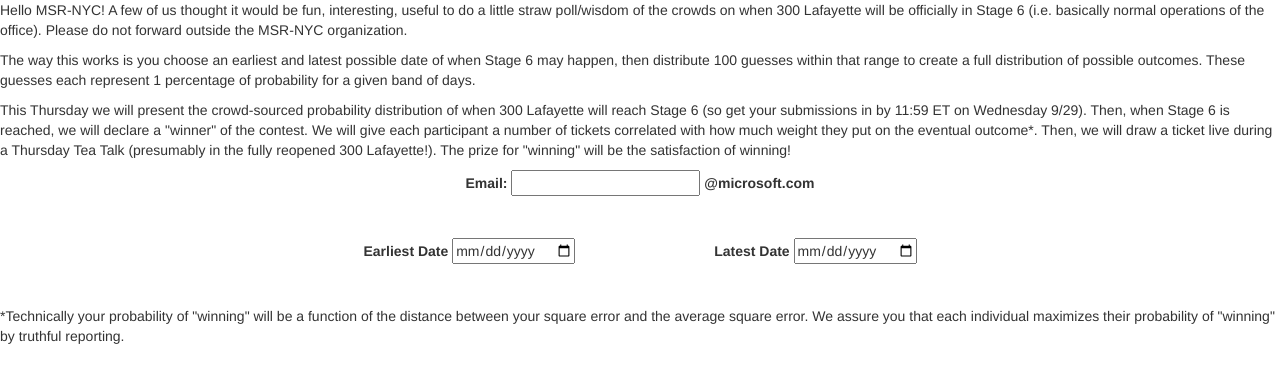
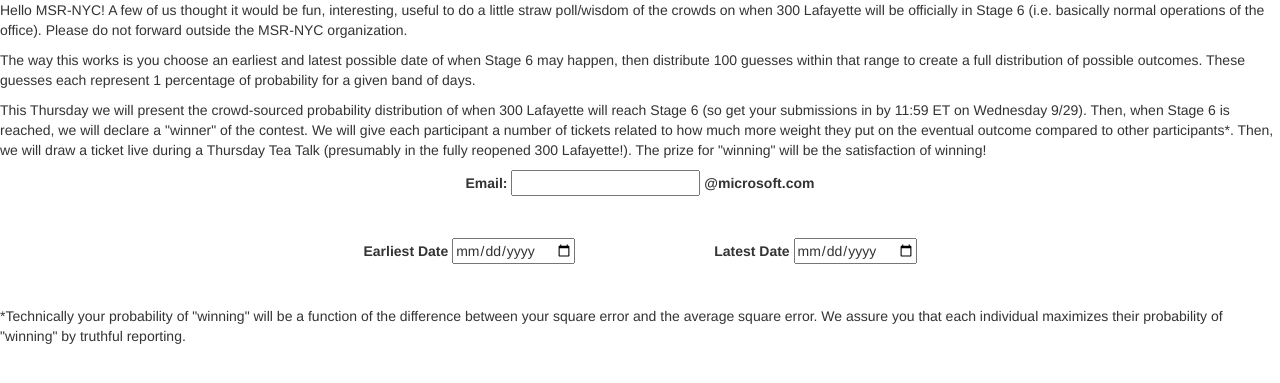
Before and after one commit to SoyBison/s6bets, a Flask app: page / in a window 1280 px wide. Shown: the top 383 px of the page. Run offline with Flask 2, Linux system fonts and the light colour scheme; some libraries are stand-ins or nearby versions.

Commit message:
changed copy

```diff
--- a/templates/index.html
+++ b/templates/index.html
@@ -12,7 +12,7 @@
 <body>
 <p>Hello MSR-NYC! A few of us thought it would be fun, interesting, useful to do a little straw poll/wisdom of the crowds on when 300 Lafayette will be officially in Stage 6 (i.e. basically normal operations of the office). Please do not forward outside the MSR-NYC organization.</p>
 <p>The way this works is you choose an earliest and latest possible date of when Stage 6 may happen, then distribute 100 guesses within that range to create a full distribution of possible outcomes. These guesses each represent 1 percentage of probability for a given band of days.</p>
-<p>This Thursday we will present the crowd-sourced probability distribution of when 300 Lafayette will reach Stage 6 (so get your submissions in by 11:59 ET on Wednesday 9/29). Then, when Stage 6 is reached, we will declare a "winner" of the contest. We will give each participant a number of tickets correlated with how much weight they put on the eventual outcome*. Then, we will draw a ticket live during a Thursday Tea Talk (presumably in the fully reopened 300 Lafayette!). The prize for "winning" will be the satisfaction of winning!</p>
+<p>This Thursday we will present the crowd-sourced probability distribution of when 300 Lafayette will reach Stage 6 (so get your submissions in by 11:59 ET on Wednesday 9/29). Then, when Stage 6 is reached, we will declare a "winner" of the contest. We will give each participant a number of tickets related to how much more weight they put on the eventual outcome compared to other participants*. Then, we will draw a ticket live during a Thursday Tea Talk (presumably in the fully reopened 300 Lafayette!). The prize for "winning" will be the satisfaction of winning!</p>
 
 <form id="main_form" action="{{ url_for('add_record') }}" method="post">
     <div class="container space-around">
@@ -80,7 +80,7 @@
         </div>
     </div>
 </form>
-<p>*Technically your probability of "winning" will be a function of the distance between your square error and the average square error.
+<p>*Technically your probability of "winning" will be a function of the difference between your square error and the average square error.
 We assure you that each individual maximizes their probability of "winning" by truthful reporting.</p>
 </body>
 </html>
```
